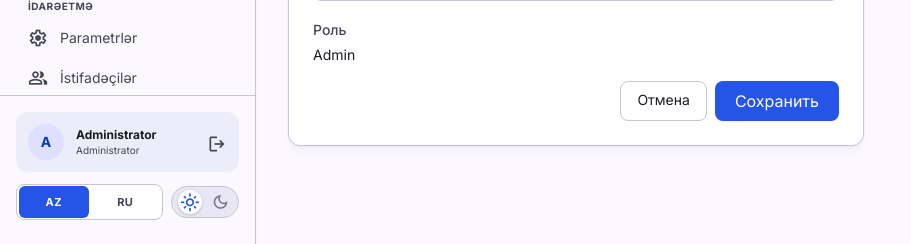
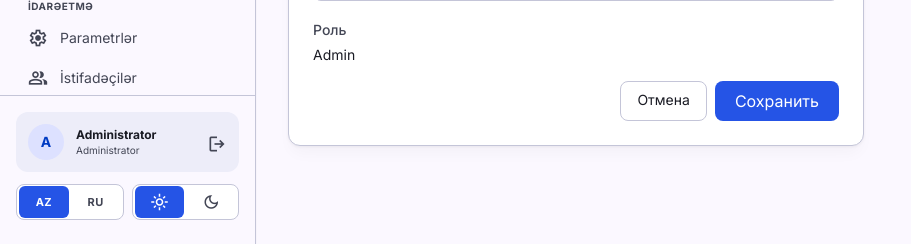
Before and after one commit to irzayev/esalon, a Flask app: page /auth/profile in a window 1280 px wide. Shown: the part 556-800 px from the top of the page, without its empty margins (0-911 px from the left). Run offline with Flask 3, Linux system fonts and the light colour scheme; a user stored in the database is signed in; parts of the project's set-up code (start-up, migrations or seed data) failed here and were passed over; some libraries are stand-ins or nearby versions.

Commit message:
Refactor theme toggle implementation: Replace the existing theme toggle button with a new button group for light and dark modes, enhancing accessibility and user experience. Update translation files to support new labels for theme switching. Adjust CSS for improved styling and layout of the theme switch component.

```diff
--- a/app/i18n/messages.py
+++ b/app/i18n/messages.py
@@ -53,6 +53,9 @@ MESSAGES: dict[str, dict[str, str]] = {
     "login.welcome": "Xoş gəldiniz, {name}",
     "logout.done": "Sistemdən çıxdınız",
     "theme.toggle": "Tünd mövzunu dəyiş",
+    "theme.switch": "Mövzu",
+    "theme.light": "İşıqlı mövzu",
+    "theme.dark": "Tünd mövzu",
     "lang.switch": "Dil",
     "lang.az": "AZ",
     "lang.ru": "RU",
@@ -284,6 +287,9 @@ MESSAGES: dict[str, dict[str, str]] = {
     "login.welcome": "Добро пожаловать, {name}",
     "logout.done": "Вы вышли из системы",
     "theme.toggle": "Переключить тёмную тему",
+    "theme.switch": "Тема",
+    "theme.light": "Светлая тема",
+    "theme.dark": "Тёмная тема",
     "lang.switch": "Язык",
     "lang.az": "AZ",
     "lang.ru": "RU",
--- a/app/static/css/stitch.css
+++ b/app/static/css/stitch.css
@@ -535,10 +535,6 @@ input[type="time"] {
   border-color: #633dff;
 }
 
-.dark .theme-switch:focus-visible .theme-switch__track {
-  outline-color: #633dff;
-}
-
 .dark .lang-switch__btn--active {
   background: #633dff;
   color: #e7e1ff;
@@ -706,87 +702,76 @@ input[type="time"] {
   box-shadow: 0 0 0 4px var(--ui-focus-ring);
 }
 
-/* Theme toggle — sun / moon slider */
+/* Theme switch — light / dark (same chrome as lang-switch) */
 .theme-switch {
-  padding: 0;
+  display: inline-flex;
+  align-items: center;
+  padding: 0.125rem;
+  border-radius: 0.5rem;
+  border: 1px solid var(--ui-border);
+  background: var(--ui-surface);
+  gap: 0.125rem;
+  height: var(--topbar-control-h, 2.25rem);
+  box-sizing: border-box;
+}
+
+.theme-switch__btn {
+  display: inline-flex;
+  align-items: center;
+  justify-content: center;
+  min-width: 2rem;
+  height: calc(var(--topbar-control-h, 2.25rem) - 0.25rem);
+  padding: 0 0.5rem;
   border: none;
+  border-radius: 0.375rem;
   background: transparent;
+  color: var(--ui-text-muted, #64748b);
   cursor: pointer;
   -webkit-tap-highlight-color: transparent;
+  transition: background 0.15s, color 0.15s;
 }
 
-.theme-switch:focus-visible .theme-switch__track {
-  outline: 2px solid #2554e6;
-  outline-offset: 2px;
-}
-
-.dark .theme-switch:focus-visible .theme-switch__track {
-  outline-color: var(--ui-accent);
-}
-
-.theme-switch__track {
-  --theme-switch-pad: 0.35rem;
-  --theme-switch-icon: 1.5rem;
-  position: relative;
-  display: flex;
-  align-items: center;
-  justify-content: space-between;
-  width: 4.25rem;
-  height: 2rem;
-  padding: 0 var(--theme-switch-pad);
-  border-radius: 9999px;
-  background: var(--ui-switch-track);
-  border: 1px solid var(--ui-border);
-  transition: background 0.25s ease, border-color 0.25s ease;
-}
-
-.theme-switch__icon {
-  position: relative;
-  z-index: 2;
-  display: flex;
-  align-items: center;
-  justify-content: center;
-  width: var(--theme-switch-icon);
-  height: var(--theme-switch-icon);
-  color: var(--ui-switch-icon);
-  transform-origin: center;
-  transition: color 0.25s ease, transform 0.25s ease;
-}
-
-.theme-switch__icon .material-symbols-outlined {
+.theme-switch__btn .material-symbols-outlined {
   font-size: 1.125rem;
 }
 
-.theme-switch__thumb {
-  position: absolute;
-  top: 50%;
-  left: var(--theme-switch-pad);
-  z-index: 1;
-  width: var(--theme-switch-icon);
-  height: var(--theme-switch-icon);
-  border-radius: 9999px;
-  background: var(--ui-switch-thumb);
-  box-shadow: 0 1px 3px rgba(15, 23, 42, 0.2);
-  transform: translateY(-50%);
-  transition:
-    left 0.28s cubic-bezier(0.4, 0, 0.2, 1),
-    transform 0.28s cubic-bezier(0.4, 0, 0.2, 1),
-    background 0.25s ease;
+.theme-switch__btn:hover {
+  color: var(--ui-text);
+  background: var(--ui-row-hover);
 }
 
-.theme-switch[data-state='dark'] .theme-switch__thumb {
-  left: calc(100% - var(--theme-switch-pad) - var(--theme-switch-icon));
-  transform: translateY(-50%);
+.theme-switch__btn--active {
+  background: var(--ui-primary, #2554e6);
+  color: #fff;
 }
 
-.theme-switch[data-state='light'] .theme-switch__icon--sun {
-  color: var(--ui-switch-icon-active);
-  transform: scale(1.08);
+.theme-switch__btn--active:hover {
+  color: #fff;
+  background: var(--ui-primary, #2554e6);
 }
 
-.theme-switch[data-state='dark'] .theme-switch__icon--moon {
-  color: var(--ui-switch-icon-active);
-  transform: scale(1.08);
+.theme-switch__btn:focus-visible {
+  outline: 2px solid #2554e6;
+  outline-offset: 1px;
+}
+
+.dark .theme-switch {
+  background: var(--ui-surface);
+  border-color: var(--ui-border);
+}
+
+.dark .theme-switch__btn--active {
+  background: #633dff;
+  color: #e7e1ff;
+}
+
+.dark .theme-switch__btn--active:hover {
+  background: #633dff;
+  color: #e7e1ff;
+}
+
+.dark .theme-switch__btn:focus-visible {
+  outline-color: var(--ui-accent);
 }
 
 .theme-switch--floating {
@@ -797,8 +782,12 @@ input[type="time"] {
 }
 
 /* Topbar — одинаковая высота переключателей и кнопок */
-.topbar-actions .theme-switch__track {
+.topbar-actions .theme-switch {
   height: var(--topbar-control-h);
+}
+
+.topbar-actions .theme-switch__btn {
+  height: calc(var(--topbar-control-h) - 0.25rem);
 }
 
 .topbar-actions .lang-switch {
@@ -809,12 +798,14 @@ input[type="time"] {
   height: calc(var(--topbar-control-h) - 0.25rem);
 }
 
-.sidebar-footer-controls .lang-switch {
+.sidebar-footer-controls .lang-switch,
+.sidebar-footer-controls .theme-switch {
   flex: 1;
   min-width: 0;
 }
 
-.sidebar-footer-controls .lang-switch__btn {
+.sidebar-footer-controls .lang-switch__btn,
+.sidebar-footer-controls .theme-switch__btn {
   flex: 1;
 }
 
--- a/app/static/js/theme.js
+++ b/app/static/js/theme.js
@@ -36,9 +36,11 @@
   }
 
   function syncToggles(isDark) {
-    document.querySelectorAll('[data-theme-toggle]').forEach((el) => {
-      el.setAttribute('aria-checked', isDark ? 'true' : 'false');
-      el.dataset.state = isDark ? 'dark' : 'light';
+    const theme = isDark ? 'dark' : 'light';
+    document.querySelectorAll('.theme-switch [data-theme-mode]').forEach((btn) => {
+      const active = btn.dataset.themeMode === theme;
+      btn.classList.toggle('theme-switch__btn--active', active);
+      btn.setAttribute('aria-pressed', active ? 'true' : 'false');
     });
   }
 
@@ -47,18 +49,14 @@
   }
 
   function initToggles() {
-    document.querySelectorAll('[data-theme-toggle]').forEach((el) => {
-      if (el.dataset.themeBound) return;
-      el.dataset.themeBound = '1';
-      el.addEventListener('click', (e) => {
-        e.preventDefault();
-        toggle();
-      });
-      el.addEventListener('keydown', (e) => {
-        if (e.key === 'Enter' || e.key === ' ') {
+    document.querySelectorAll('.theme-switch').forEach((group) => {
+      if (group.dataset.themeBound) return;
+      group.dataset.themeBound = '1';
+      group.querySelectorAll('[data-theme-mode]').forEach((btn) => {
+        btn.addEventListener('click', (e) => {
           e.preventDefault();
-          toggle();
-        }
+          apply(btn.dataset.themeMode);
+        });
       });
     });
     syncToggles(document.documentElement.classList.contains('dark'));
--- a/app/templates/partials/_theme_toggle.html
+++ b/app/templates/partials/_theme_toggle.html
@@ -1,17 +1,14 @@
-<button type="button"
-        data-theme-toggle
-        role="switch"
-        aria-checked="false"
-        aria-label="{{ _('theme.toggle') }}"
-        class="theme-switch shrink-0"
-        data-state="light">
-  <span class="theme-switch__track">
-    <span class="theme-switch__icon theme-switch__icon--sun" aria-hidden="true">
-      <span class="material-symbols-outlined">light_mode</span>
-    </span>
-    <span class="theme-switch__thumb" aria-hidden="true"></span>
-    <span class="theme-switch__icon theme-switch__icon--moon" aria-hidden="true">
-      <span class="material-symbols-outlined">dark_mode</span>
-    </span>
-  </span>
-</button>
+<div class="theme-switch shrink-0" role="group" aria-label="{{ _('theme.switch') }}">
+  <button type="button"
+          class="theme-switch__btn"
+          data-theme-mode="light"
+          aria-label="{{ _('theme.light') }}">
+    <span class="material-symbols-outlined" aria-hidden="true">light_mode</span>
+  </button>
+  <button type="button"
+          class="theme-switch__btn"
+          data-theme-mode="dark"
+          aria-label="{{ _('theme.dark') }}">
+    <span class="material-symbols-outlined" aria-hidden="true">dark_mode</span>
+  </button>
+</div>
```
